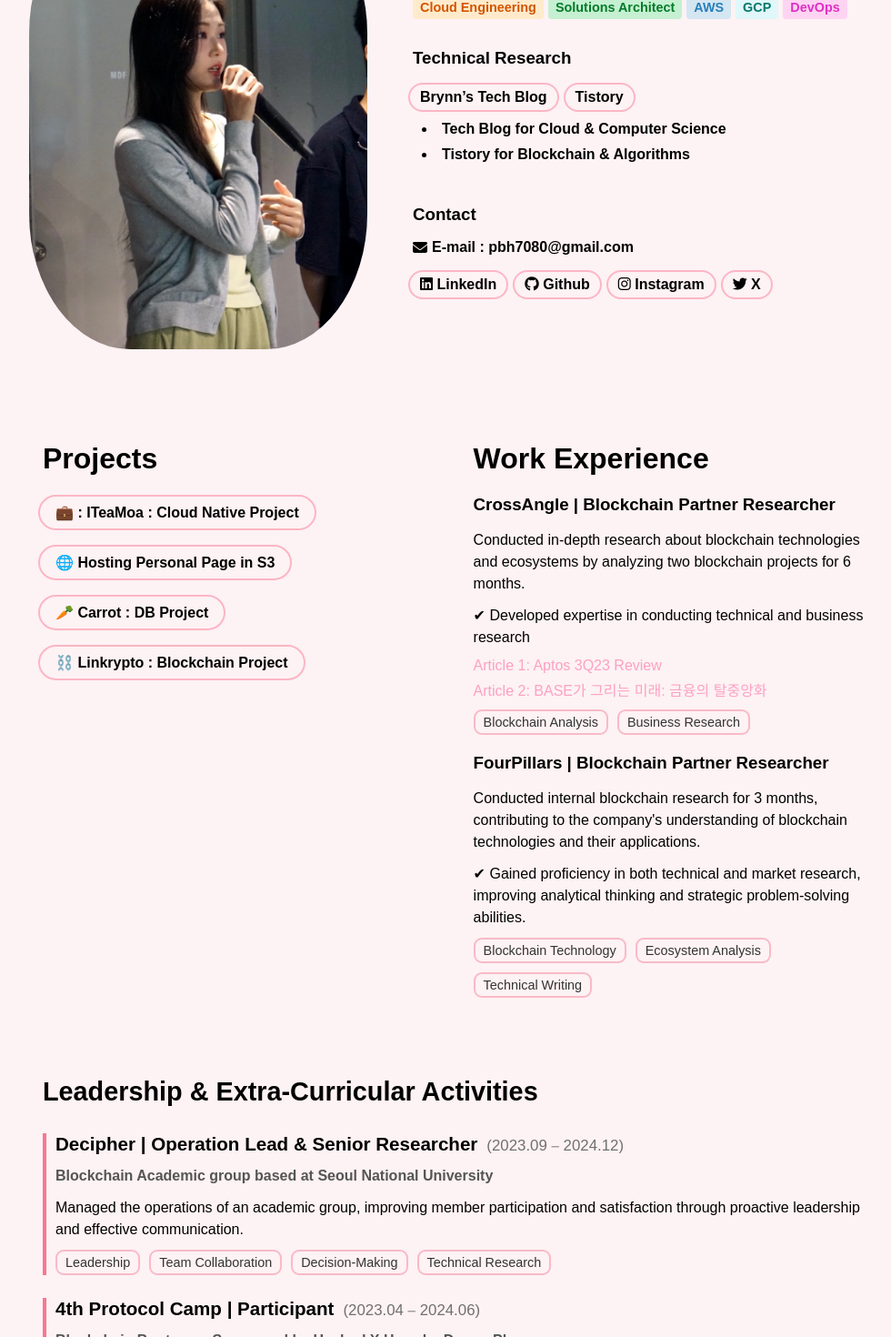
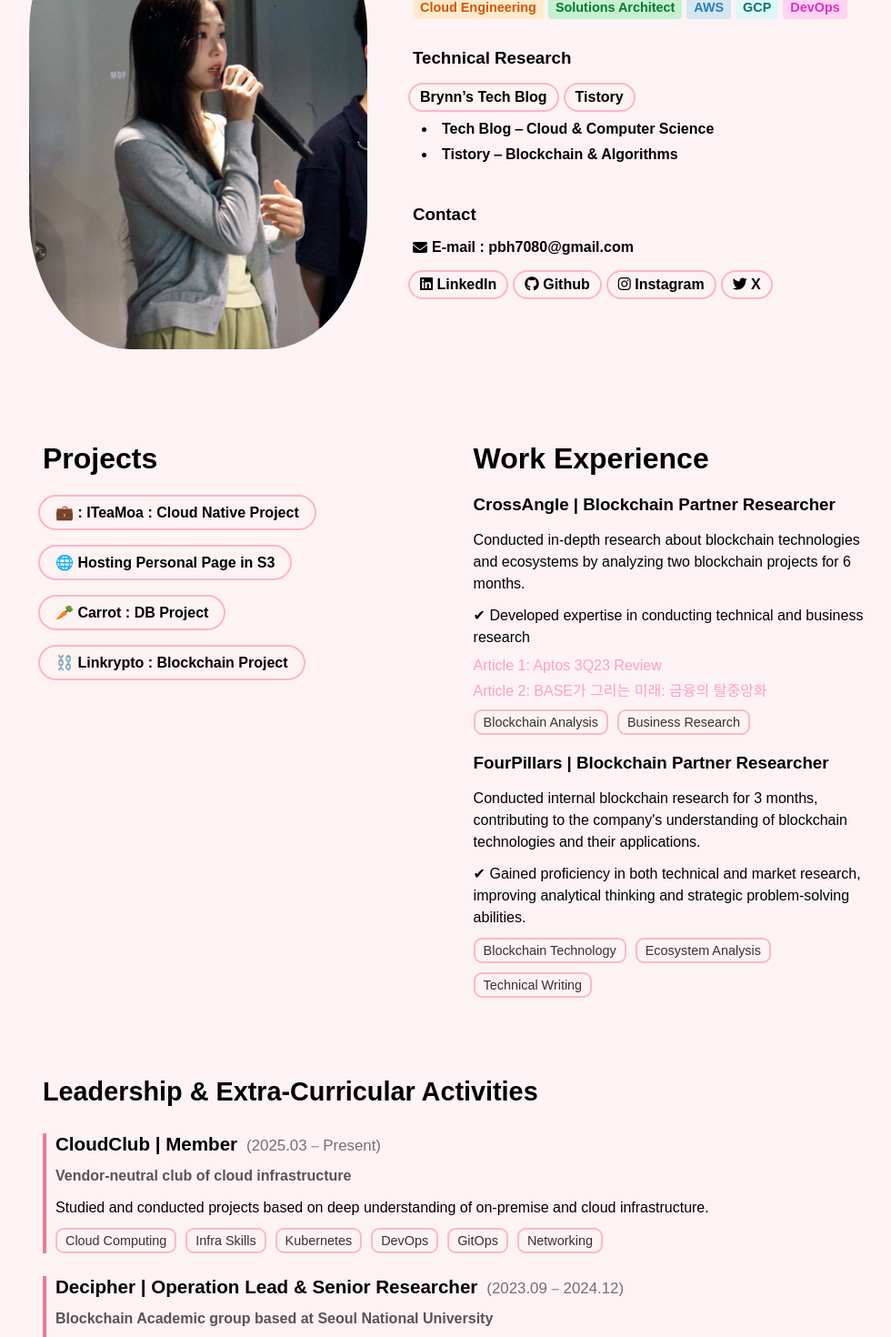
Before and after one commit to brynnPark/brynnpark.cloud, a React (Create React App) app in the folder my_web_page/: page / in a window 1280 px wide. Shown: the part 440-1910 px from the top of the page at 91% size, without its empty margins (138-1118 px from the left). Built offline with nearby package versions, Linux system fonts and the light colour scheme.

Commit message:
mainpage css

```diff
--- a/my_web_page/src/components/Leadership.js
+++ b/my_web_page/src/components/Leadership.js
@@ -4,6 +4,27 @@
   return (
     <div className="leadership">
       <h1>Leadership & Extra-Curricular Activities</h1>
+
+      <div className="activity">
+        <h3>
+          <strong>CloudClub | Member</strong>
+          <span className="activity-period">(2025.03 ⎯ Present)</span>
+        </h3>
+        <div className="activity-details">
+          <p><span className="sub-highlight-text">Vendor-neutral club of cloud infrastructure</span></p>
+          <p>Studied and conducted projects based on deep understanding of on-premise and cloud infrastructure. </p>
+
+          {/* Skill Blocks */}
+          <div className="skills">
+            <div className="skill-block">Cloud Computing</div>
+            <div className="skill-block">Infra Skills</div>
+            <div className="skill-block">Kubernetes</div>
+            <div className="skill-block">DevOps</div>
+            <div className="skill-block">GitOps</div>
+            <div className="skill-block">Networking</div>
+          </div>
+        </div>
+      </div>
 
       <div className="activity">
         <h3>
--- a/my_web_page/src/components/Profile.js
+++ b/my_web_page/src/components/Profile.js
@@ -33,8 +33,8 @@
                 <a href="https://brynn-park.tistory.com/"> Tistory </a>
               </figure>
             </p>
-            <li><strong> Tech Blog for Cloud & Computer Science</strong></li>
-            <li><strong>Tistory for Blockchain & Algorithms </strong></li>
+            <li><strong> Tech Blog  ⎯  Cloud & Computer Science</strong></li>
+            <li><strong>Tistory  ⎯  Blockchain & Algorithms </strong></li>
             <br></br>
             <br></br>
 
```
Also changed, not shown: 2 other files (tests, documents, lock files or other folders).
